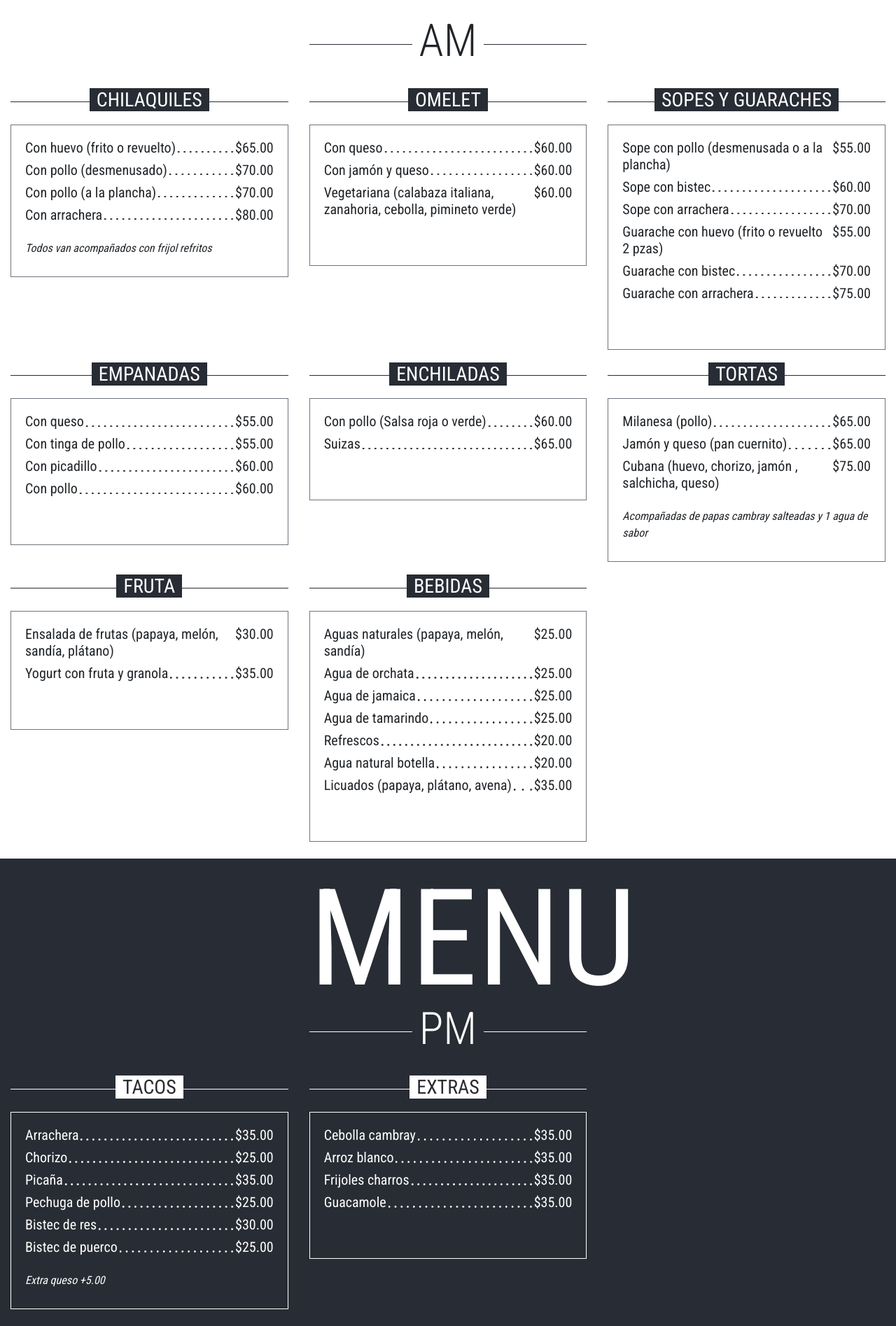
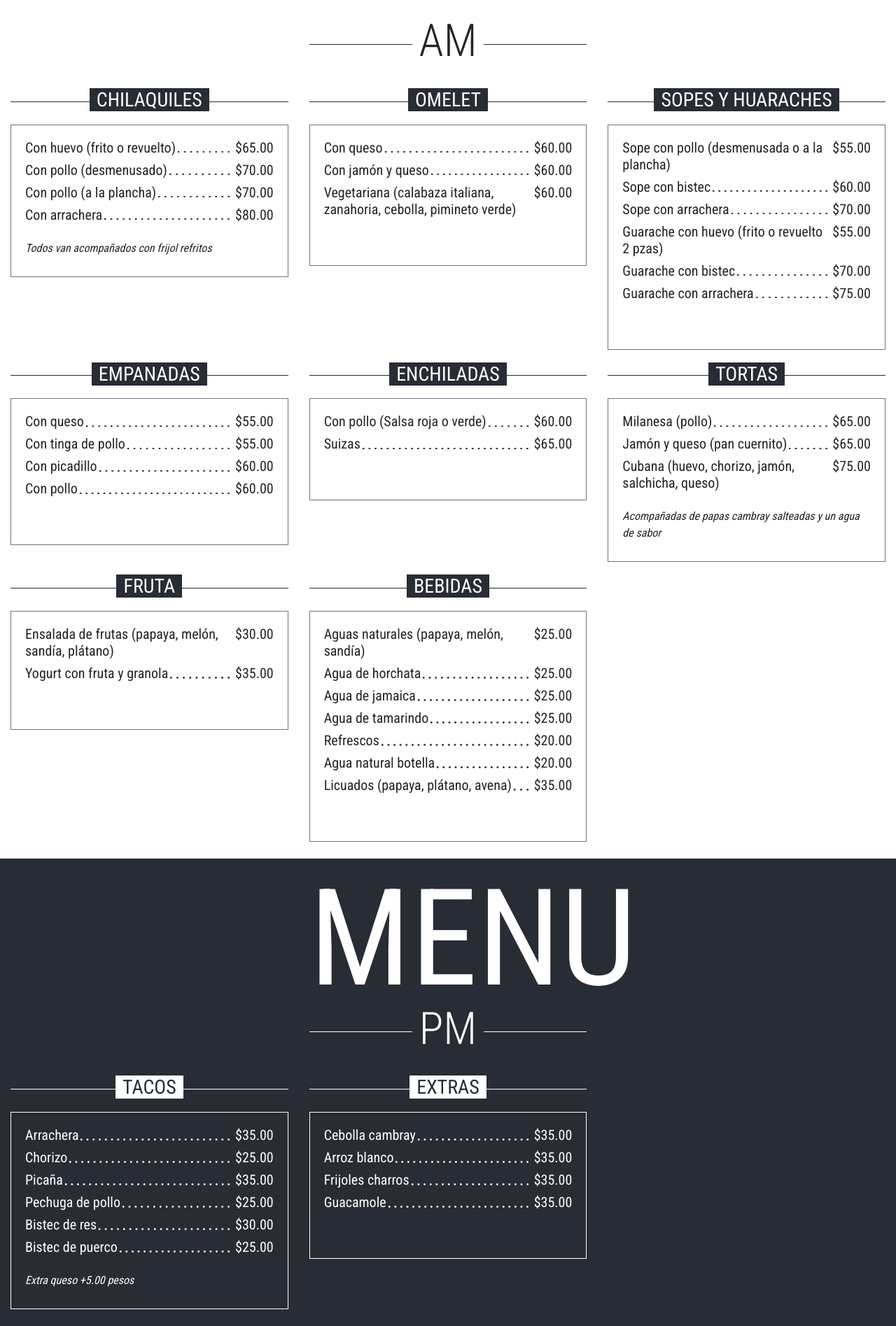
Before and after one commit to jgrodriguez9/charro, a React (Create React App) app: page / in a window 1280 px wide. Shown: the part 184-2079 px from the top of the page at 70% size. Built offline with nearby package versions, Linux system fonts and the light colour scheme.

Commit message:
fix ortografia

```diff
--- a/src/App.css
+++ b/src/App.css
@@ -64,6 +64,7 @@ body{
 }
 .list-product li .price{
   order: 3;
+  padding-left: .3rem;
 }
 .list-product li::after {
   background-image: radial-gradient(circle, currentcolor 1px, transparent 1.5px);
--- a/src/data/product.json
+++ b/src/data/product.json
@@ -40,7 +40,7 @@
         ]
     },
     {
-        "name": "SOPES Y GUARACHES",
+        "name": "SOPES Y HUARACHES",
         "descripcion": "",
         "products": [
             {
@@ -107,7 +107,7 @@
     },
     {
         "name": "TORTAS",
-        "descripcion": "Acompañadas de papas cambray salteadas y 1 agua de sabor",
+        "descripcion": "Acompañadas de papas cambray salteadas y  un agua de sabor",
         "products": [
             {
                 "name": "Milanesa (pollo)",
@@ -118,7 +118,7 @@
                 "precio": "$65.00"
             },
             {
-                "name": "Cubana (huevo, chorizo, jamón , salchicha, queso)",
+                "name": "Cubana (huevo, chorizo, jamón, salchicha, queso)",
                 "precio": "$75.00"
             }
         ]
@@ -146,7 +146,7 @@
                 "precio": "$25.00"
             },
             {
-                "name": "Agua de orchata",
+                "name": "Agua de horchata",
                 "precio": "$25.00"
             },
             {
--- a/src/data/productpm.json
+++ b/src/data/productpm.json
@@ -1,7 +1,7 @@
 [
     {
         "name": "TACOS",
-        "descripcion": "Extra queso +5.00",
+        "descripcion": "Extra queso +5.00 pesos",
         "products": [
             {
                 "name": "Arrachera",
```
